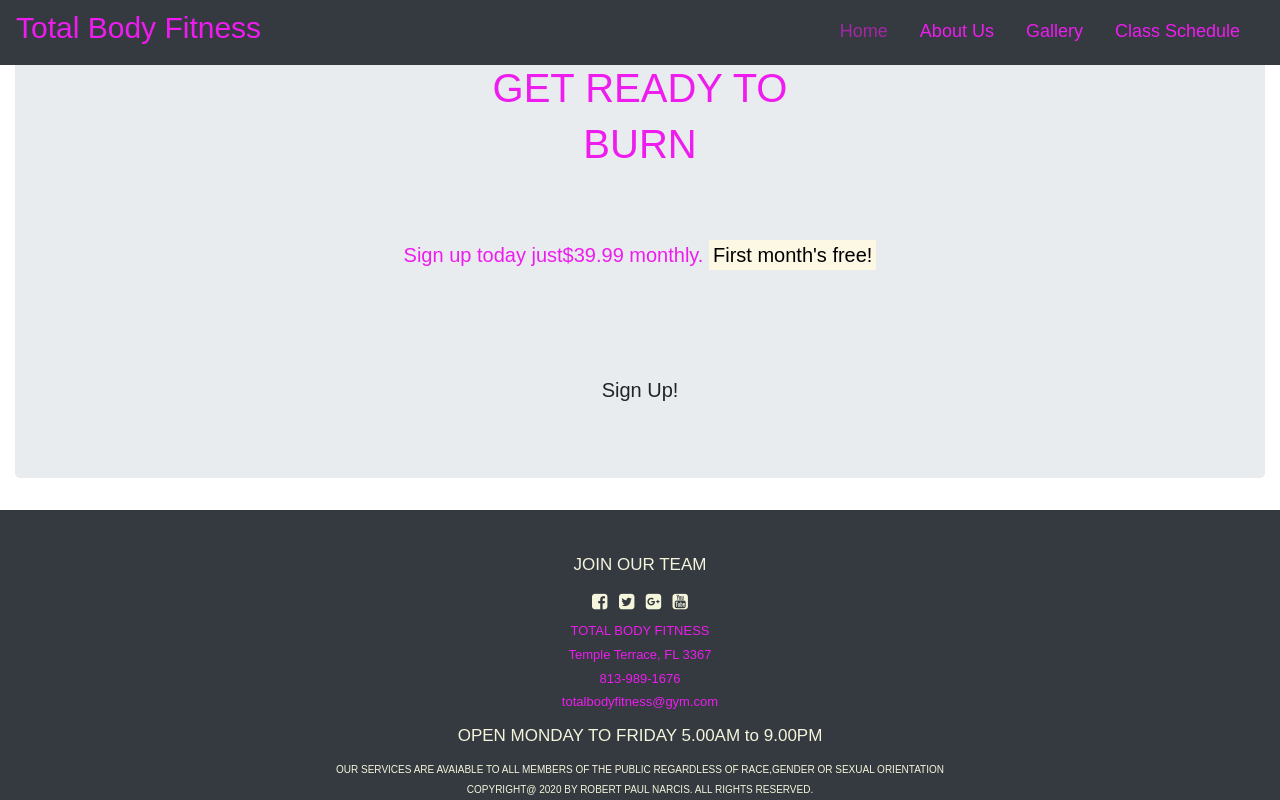
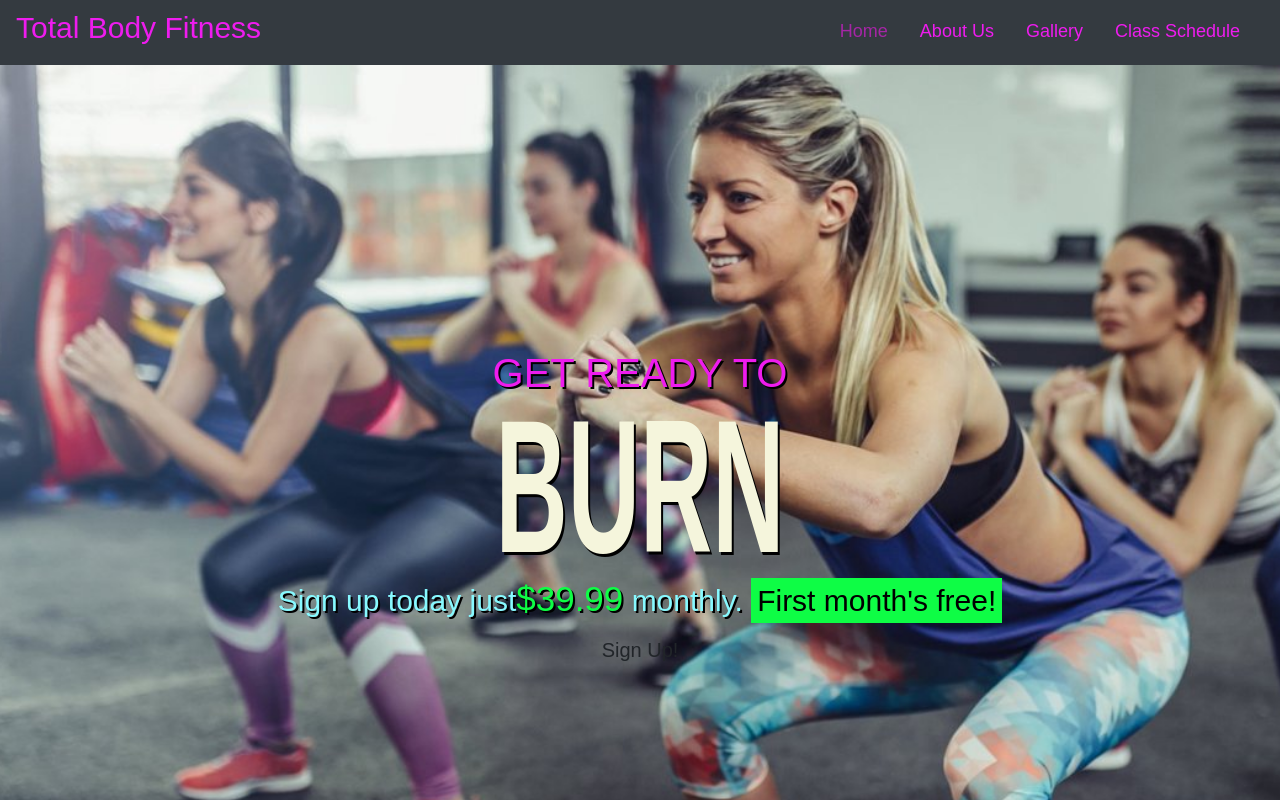
Before and after one commit to Code-Institute-Submissions/rpaulnarcis-milestone1_ReSub, a plain HTML site: page index.html in a window 1280 px wide. Shown: the top 800 px of the page. Drawn offline with nearby package versions, Linux system fonts and the light colour scheme.

Commit message:
Home page hero image uploaded to images folder and applied to the page through css in the style.css also colour an font sizes of text added to call out message

```diff
--- a/assets/css/style.css
+++ b/assets/css/style.css
@@ -93,3 +93,79 @@ h4{
     padding-bottom: 10px;
 }
 /*-- footer --*/
+/*-- Call Out--*/
+
+.container-wrapper {
+    background-color: #ee1cee0d;
+}
+
+.container-wrapper--pink {
+    background-color: #ee1cee;
+    color:white;
+    padding-top: 65px;
+    padding-bottom: 30px;
+}
+
+.hero-image {
+    height: 130vh;
+
+    background: url("/images/hero 3.jpg") no-repeat center center;
+    background-size: cover;
+    padding-bottom: 150px;
+    margin-top: 65px;
+    padding-top: 20px;
+}
+
+.jumbotron{
+    background-color: transparent;
+}
+
+.callout.jumbotron.text-center{
+    margin-top: 100px;
+}
+
+.jumbotron-header{
+    color: #ee1cee;
+    font-size: 40px;;
+    margin-top: 100px;
+    padding-bottom: 20px;
+    text-shadow: 2px 2px #000;
+}
+
+#burn {
+    font-size: 100px;
+    font-weight: 600;
+    -webkit-transform: scaleY(1.9);
+        -ms-transform: scaleY(1.9);
+            transform: scaleY(1.9);
+    color: beige;
+    text-shadow: 2px 2px #000;
+}
+
+.jumbotron .lead{
+    margin:  0;
+    color:  #87f9ff;
+    padding-top: 20px;
+    padding-bottom: 0;
+    font-size: 30px;
+}
+
+#callout1 {
+    text-shadow: 2px 2px #000;
+}
+
+#callout2 {
+    text-shadow: 2px 2px #000;
+}
+
+#cost {
+    color: #0efd45;
+    font-size: 35px;
+    text-shadow: 2px 2px #000;
+}
+
+mark {
+    background-color: #0efd45;
+}
+
+/*-- Call Out--*/
```
Also changed, not shown: images/hero 3.jpg (added).
